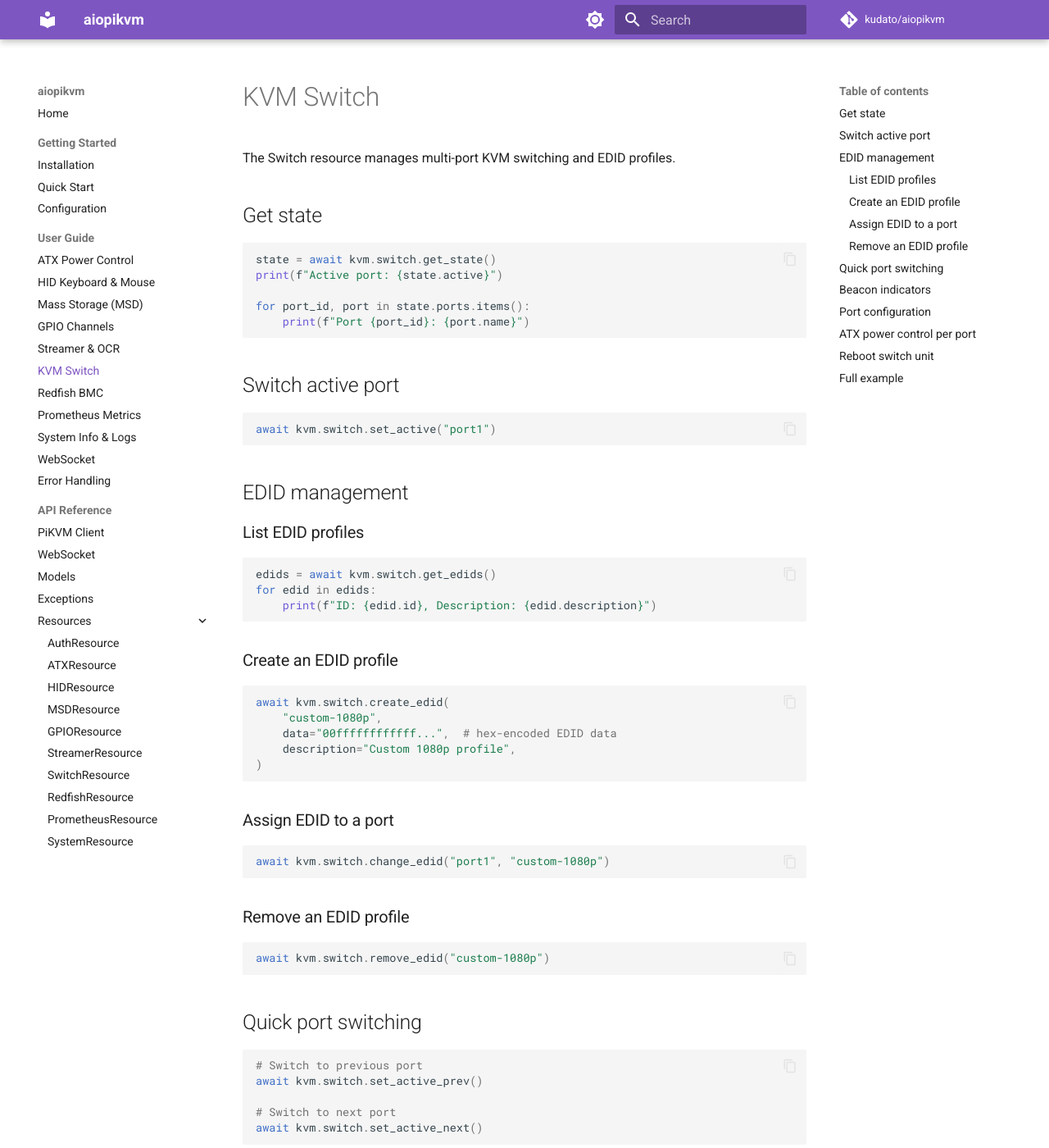
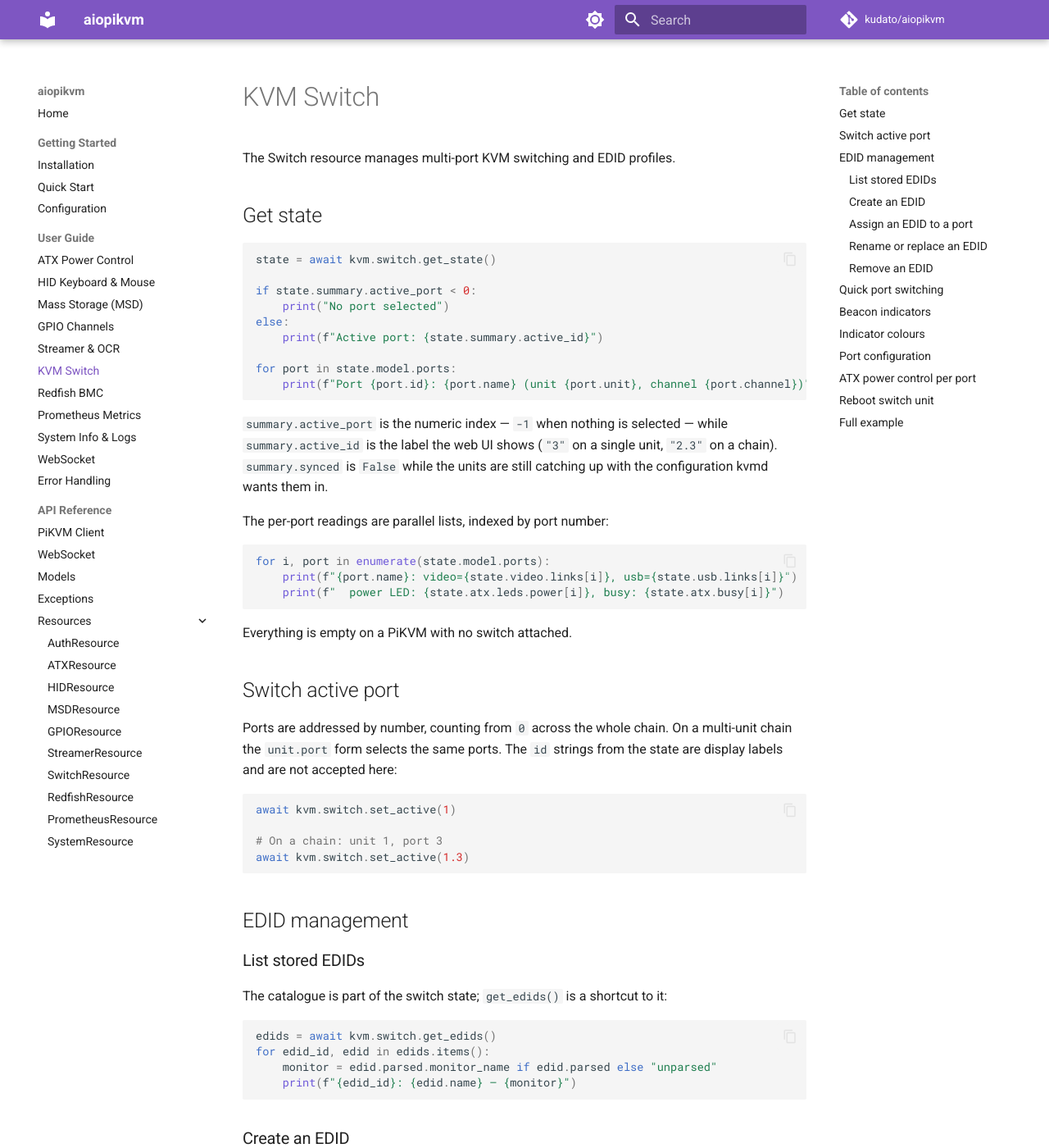
Before and after one commit to kudato/aiopikvm, an MkDocs documentation site: the page built from docs/guide/switch.md, in a window 1280 px wide and 1400 px high. Shown: the whole window at 82% size. Built offline with MkDocs 1.6.1 and Material for MkDocs 9.7.7, drawn with Linux system fonts in a browser that asks for light colours; comment, search, counter and statistics services are not loaded; some of the changed text lies outside the part shown.

Commit message:
fix(switch)!: match the state and the EDID API to kvmd 4.186
Why this change was needed:
switch.get_state() raised on every payload: the model was a flat
{active, ports} shape kvmd never emits. Every EDID method was broken the
same way — get_edids() called an endpoint that does not exist, and the
other three sent parameter names kvmd rejects — and set_active() took a
port name where kvmd validates a number. Reading the capture also turned
up the monitor identity of the device the fixtures came from, sitting in
the repository in both the decoded EDID block and the raw hex.

What changed:
- SwitchState follows the real payload: model, summary, edids, colors,
  video, usb, beacons, atx, with every per-port list typed. Element shapes
  for the lists the capture leaves empty come from kvmd's switch/state.py,
  which builds them in one place (#42)
- EDID carries name/data/parsed; the id and description fields it used to
  require never existed. get_edids() reads the catalogue out of the state,
  create_edid(name, data) returns the id kvmd generates, change_edid()
  edits an EDID by id, remove_edid() sends `id` (#43)
- set_active() takes a port number, set_colors() covers all five roles,
  and set_beacon() rejects a call without exactly one target instead of
  sending one kvmd answers 400 to (#56)
- Replaced the monitor model and serial in switch.json and ws_events.jsonl
  with placeholders, and taught the capture tool to redact the decoded
  ones by key path

````diff
--- a/docs/guide/switch.md
+++ b/docs/guide/switch.md
@@ -6,49 +6,89 @@
 
 ```python
 state = await kvm.switch.get_state()
-print(f"Active port: {state.active}")
 
-for port_id, port in state.ports.items():
-    print(f"Port {port_id}: {port.name}")
+if state.summary.active_port < 0:
+    print("No port selected")
+else:
+    print(f"Active port: {state.summary.active_id}")
+
+for port in state.model.ports:
+    print(f"Port {port.id}: {port.name} (unit {port.unit}, channel {port.channel})")
 ```
+
+`summary.active_port` is the numeric index — `-1` when nothing is selected —
+while `summary.active_id` is the label the web UI shows (`"3"` on a single
+unit, `"2.3"` on a chain). `summary.synced` is `False` while the units are
+still catching up with the configuration kvmd wants them in.
+
+The per-port readings are parallel lists, indexed by port number:
+
+```python
+for i, port in enumerate(state.model.ports):
+    print(f"{port.name}: video={state.video.links[i]}, usb={state.usb.links[i]}")
+    print(f"  power LED: {state.atx.leds.power[i]}, busy: {state.atx.busy[i]}")
+```
+
+Everything is empty on a PiKVM with no switch attached.
 
 ## Switch active port
 
+Ports are addressed by number, counting from `0` across the whole chain. On a
+multi-unit chain the `unit.port` form selects the same ports. The `id` strings
+from the state are display labels and are not accepted here:
+
 ```python
-await kvm.switch.set_active("port1")
+await kvm.switch.set_active(1)
+
+# On a chain: unit 1, port 3
+await kvm.switch.set_active(1.3)
 ```
 
 ## EDID management
 
-### List EDID profiles
+### List stored EDIDs
+
+The catalogue is part of the switch state; `get_edids()` is a shortcut to it:
 
 ```python
 edids = await kvm.switch.get_edids()
-for edid in edids:
-    print(f"ID: {edid.id}, Description: {edid.description}")
+for edid_id, edid in edids.items():
+    monitor = edid.parsed.monitor_name if edid.parsed else "unparsed"
+    print(f"{edid_id}: {edid.name} — {monitor}")
 ```
 
-### Create an EDID profile
+### Create an EDID
+
+kvmd generates the id and returns it:
 
 ```python
-await kvm.switch.create_edid(
-    "custom-1080p",
-    data="00ffffffffffff...",  # hex-encoded EDID data
-    description="Custom 1080p profile",
-)
+edid_id = await kvm.switch.create_edid("Custom 1080p", "00FFFFFFFFFFFF00...")
 ```
 
-### Assign EDID to a port
+`data` is the EDID blob as hex, 256 or 512 characters.
+
+### Assign an EDID to a port
+
+This is a port parameter, not an EDID operation:
 
 ```python
-await kvm.switch.change_edid("port1", "custom-1080p")
+await kvm.switch.set_port_params(0, edid_id=edid_id)
 ```
 
-### Remove an EDID profile
+### Rename or replace an EDID
 
 ```python
-await kvm.switch.remove_edid("custom-1080p")
+await kvm.switch.change_edid(edid_id, name="Renamed")
+await kvm.switch.change_edid(edid_id, data="00FFFFFFFFFFFF00...")
 ```
+
+### Remove an EDID
+
+```python
+await kvm.switch.remove_edid(edid_id)
+```
+
+The built-in `"default"` EDID can be neither changed nor removed.
 
 ## Quick port switching
 
@@ -62,16 +102,35 @@
 
 ## Beacon indicators
 
+A beacon call targets exactly one thing — a port, a unit's uplink, or a unit's
+downlink. There is no "all beacons off" call:
+
 ```python
-# Turn on beacon for port 3
+# Light the beacon of port 3
 await kvm.switch.set_beacon(True, port=3)
 
-# Turn off all beacons
-await kvm.switch.set_beacon(False)
+# Extinguish it again
+await kvm.switch.set_beacon(False, port=3)
 
-# Set beacon colors (RRGGBB:brightness:interval)
-await kvm.switch.set_colors("FFA500:BF:0028")
+# The uplink beacon of unit 1
+await kvm.switch.set_beacon(True, uplink=1)
 ```
+
+## Indicator colours
+
+Five roles, each `RRGGBB:BB:IIII` (colour, brightness, blink interval in
+milliseconds) or `"default"`:
+
+```python
+await kvm.switch.set_colors(
+    active="00FF00:80:0000",      # steady green for the selected port
+    beacon="FFA500:BF:0028",      # blinking orange for a lit beacon
+    inactive="default",
+)
+```
+
+Roles left out keep their current colour. The current ones are in
+`state.colors`.
 
 ## Port configuration
 
@@ -79,11 +138,13 @@
 await kvm.switch.set_port_params(
     0,
     name="Server1",
-    edid_id="custom-1080p",
+    edid_id=edid_id,
     dummy=True,
     atx_click_power_delay=1.5,
 )
 ```
+
+The allowed delay ranges are in `state.model.limits.atx.click_delays`.
 
 ## ATX power control per port
 
@@ -113,15 +174,16 @@
 
 async def main():
     async with PiKVM("https://pikvm.local", user="admin", passwd="admin") as kvm:
-        # List available ports
         state = await kvm.switch.get_state()
-        print(f"Current: {state.active}")
-        for port_id, port in state.ports.items():
-            marker = " (active)" if port_id == state.active else ""
-            print(f"  {port_id}: {port.name}{marker}")
+        active = state.summary.active_port
 
-        # Switch to another port
-        await kvm.switch.set_active("port2")
+        for i, port in enumerate(state.model.ports):
+            marker = " (active)" if i == active else ""
+            print(f"  {port.id}: {port.name}{marker}")
+
+        # Switch to the next port in the chain
+        if state.model.ports:
+            await kvm.switch.set_active((active + 1) % len(state.model.ports))
 
 asyncio.run(main())
 ```
````
Also changed, not shown: CHANGELOG.md (+27 -0 lines), docs/reference/models.md (+80 -0 lines), src/aiopikvm/__init__.py (+45 -1 lines), 7 other files.
